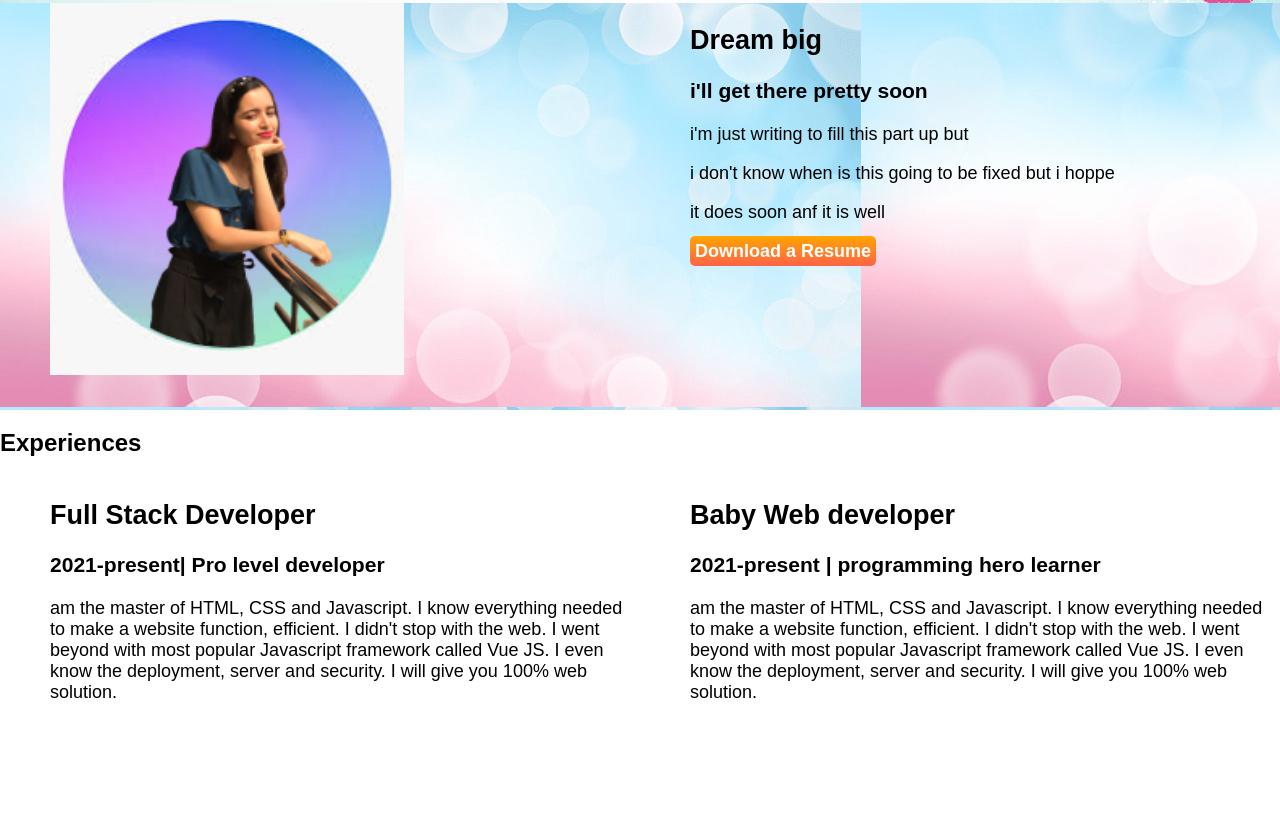
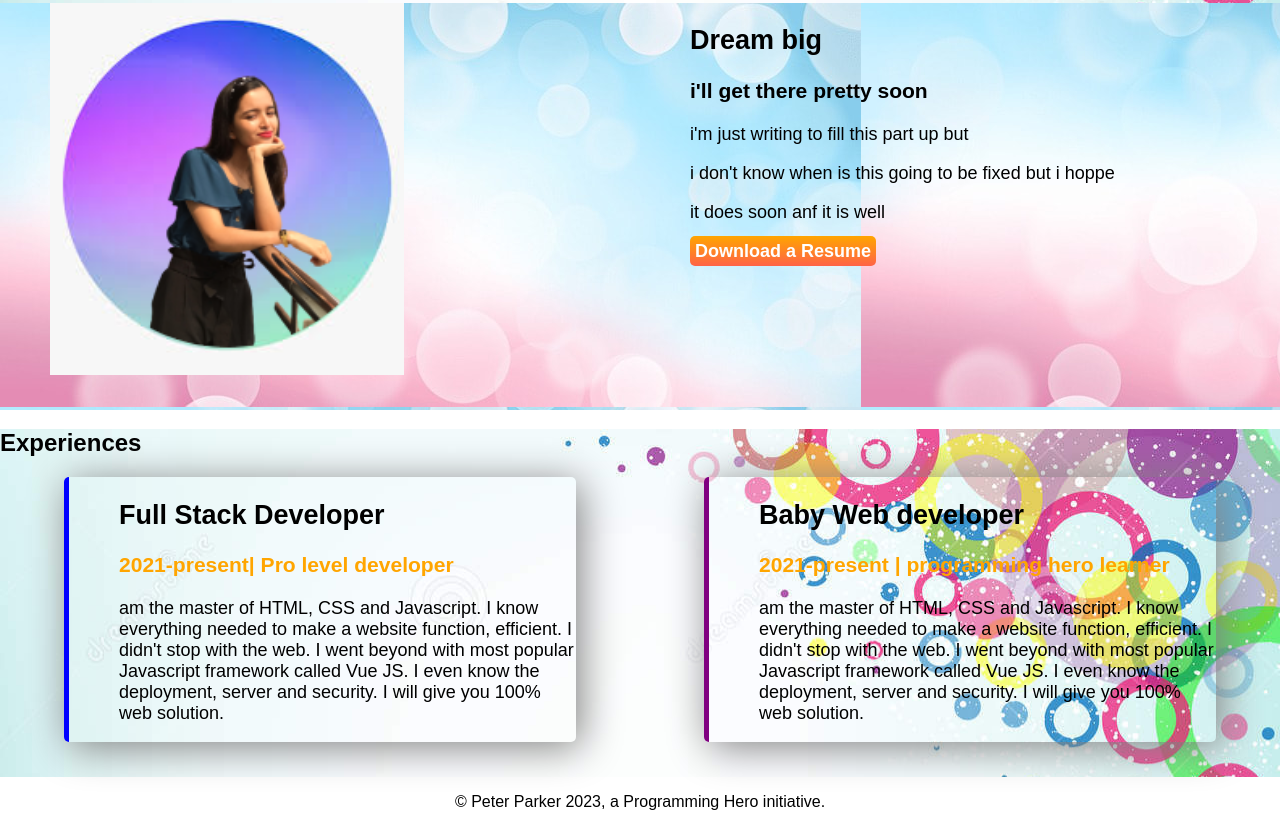
Before and after one commit to suha20/deverloper-2portfolio, a plain HTML site: page index.html in a window 1280 px wide. Shown: the part 404-1231 px from the top of the page. Before the commit the page ends 1160 px from the top, so only its background shows below. Drawn offline with Linux system fonts and the light colour scheme.

Commit message:
added footer

```diff
--- a/index.html
+++ b/index.html
@@ -39,20 +39,20 @@
                 Resume</a>
         </div>
     </section>
-    <section class=" box-space ">
+    <section class=" experience-area ">
         <h1>Experiences</h1>
         <div class="flexible-container">
-            <div class="space-one">
+            <div id='first-box' class="experience-item">
                 <h1>Full Stack Developer</h1>
-                <h3>2021-present| Pro level developer</h3>
+                <h3><span>2021-present| Pro level developer</span></h3>
                 <p> am the master of HTML, CSS and Javascript. I know everything needed to make a website function,
                     efficient. I didn't stop with the web. I went beyond with most popular Javascript framework called
                     Vue
                     JS. I even know the deployment, server and security. I will give you 100% web solution.</p>
             </div>
-            <div class="space-one">
+            <div id='second-box' class="experience-item">
                 <h1>Baby Web developer</h1>
-                <h3>2021-present | programming hero learner</h3>
+                <h3><span>2021-present | programming hero learner</span></h3>
                 <p> am the master of HTML, CSS and Javascript. I know everything needed to make a website function,
                     efficient. I didn't stop with the web. I went beyond with most popular Javascript framework called
                     Vue
@@ -62,5 +62,8 @@
 
     </section>
 </body>
+<footer>
+    <p>© Peter Parker 2023, a Programming Hero initiative.</p>
+</footer>
 
 </html>
--- a/style.css
+++ b/style.css
@@ -40,3 +40,30 @@ body {
 .dream-big {
     background-image: url(best.jpg);
 }
+
+.experience-item {
+    width: 50%;
+    padding-left: 50px;
+    margin-left: 5%;
+    margin-right: 5%;
+    box-shadow: 5px 5px 40px gray;
+    border-radius: 5px;
+
+
+}
+
+.experience-area {
+    background-image: url(circle.jpg);
+}
+
+#first-box {
+    border-left: 5px solid blue;
+}
+
+#second-box {
+    border-left: 5px solid purple;
+}
+
+footer {
+    text-align: center;
+}
```
